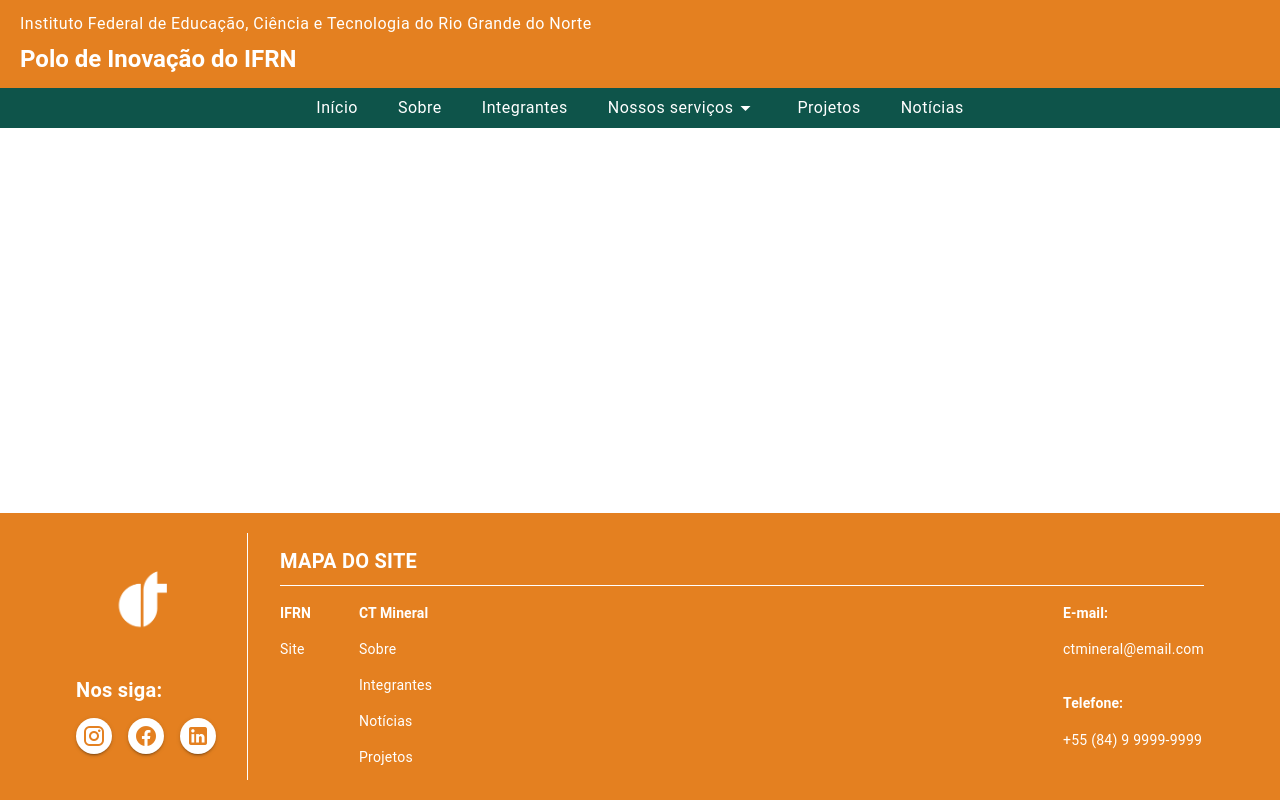
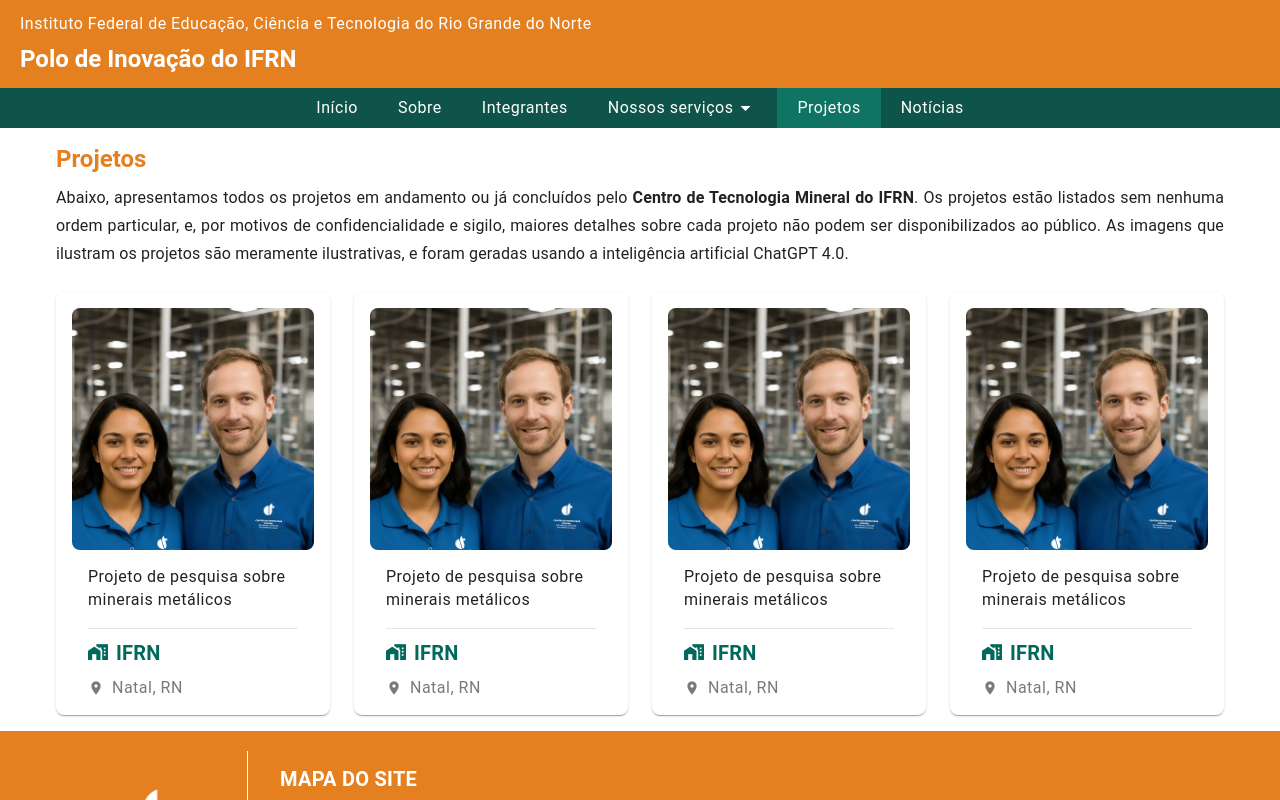
Before and after one commit to ct-mineral/landing-page, a Vue app: page /projetos in a window 1280 px wide. Shown: the top 800 px of the page. Built offline with nearby package versions, Linux system fonts and the light colour scheme.

Commit message:
feat: Implementa visualização de projetos, CardProjectsComponent e roteamento

```diff
--- /dev/null
+++ b/src/components/CardProjectsComponent.vue
@@ -0,0 +1,40 @@
+<script lang="ts" setup>
+  defineProps({
+    nameCompanie: String,
+    descriptionProject: String,
+    imageProject: String,
+    locationCompanie: String,
+  })
+</script>
+
+<template>
+  <v-card class="pa-4 rounded-lg">
+    <div>
+      <v-img :src="imageProject" class="rounded-lg" cover/>
+
+      <div>
+        <v-card-text class="text-body-1">
+          {{ descriptionProject }}
+        </v-card-text>
+
+        <v-divider class="mx-4"></v-divider>
+
+        <v-card-title class="d-flex align-center ga-2 text-teal-darken-3 font-weight-bold">
+          <v-icon icon="mdi-home-city" size="x-small"/>
+          {{ nameCompanie }}
+        </v-card-title>
+
+        <v-card-subtitle class="d-flex align-center ga-2 text-body-1 text-color">
+          <v-icon icon="mdi-map-marker" size="x-small"/>
+          {{ locationCompanie }}
+        </v-card-subtitle>
+      </div>
+    </div>
+  </v-card>
+</template>
+
+<style scoped>
+.color-button {
+  color: #E48020;
+}
+</style>
--- a/src/components/HeaderComponent.vue
+++ b/src/components/HeaderComponent.vue
@@ -56,7 +56,9 @@
           </v-menu>
         </li>
         <li class="pa-0">
-          <a href="#" class="d-block w-100 h-100 py-2 px-5 text-body-2 text-md-body-1">Projetos</a>
+          <router-link to="/projetos" class="d-block w-100 h-100 py-2 px-5 text-body-2 text-md-body-1"
+            >Projetos</router-link
+          >
         </li>
         <li class="pa-0">
           <a href="https://portal.ifrn.edu.br/institucional/polo-de-inovacao-currais-novos/noticias/" class="d-block w-100 h-100 py-2 px-5 text-body-2 text-md-body-1" target="_blank" rel="noopener noreferrer ">Notícias</a>
--- a/src/router/index.ts
+++ b/src/router/index.ts
@@ -37,7 +37,12 @@
       path: '/servicos/testes-fisicos',
       name: 'physical-tests',
       component: () => import('@/views/ServicesView/PhysicalTestsView.vue'),
-    }
+    },
+    {
+      path: '/projetos',
+      name: 'projects',
+      component: () => import('@/views/ProjectsView/ProjectsView.vue'),
+    },
   ],
 })
 
--- /dev/null
+++ b/src/views/ProjectsView/ProjectsView.vue
@@ -0,0 +1,35 @@
+<script lang="ts" setup>
+import CardProjectsComponent from '@/components/CardProjectsComponent.vue';
+
+const projects = [
+  { id: 1, name: 'IFRN', description: 'Projeto de pesquisa sobre minerais metálicos', image: './images/diretores.png', location: 'Natal, RN' },
+  { id: 2, name: 'IFRN', description: 'Projeto de pesquisa sobre minerais metálicos', image: './images/diretores.png', location: 'Natal, RN' },
+  { id: 3, name: 'IFRN', description: 'Projeto de pesquisa sobre minerais metálicos', image: './images/diretores.png', location: 'Natal, RN' },
+  { id: 4, name: 'IFRN', description: 'Projeto de pesquisa sobre minerais metálicos', image: './images/diretores.png', location: 'Natal, RN' },
+]
+</script>
+
+<template>
+  <v-container>
+    <v-row>
+      <v-col cols="12">
+        <h2 class="text-h5 font-weight-bold mb-2 text-color">Projetos</h2>
+        <p class="text-subtitle-2 text-md-subtitle-1 text-justify">Abaixo, apresentamos todos os projetos em andamento ou já concluídos pelo <strong>Centro de Tecnologia Mineral do IFRN</strong>. Os projetos estão listados sem nenhuma ordem particular, e, por motivos de confidencialidade e sigilo, maiores detalhes sobre cada projeto não podem ser disponibilizados ao público. As imagens que ilustram os projetos são meramente ilustrativas, e foram geradas usando a inteligência artificial ChatGPT 4.0.</p>
+      </v-col>
+      <v-col cols="12" md="3" class="d-flex justify-center" v-for="project in projects" :key="project.id">
+        <CardProjectsComponent
+          :nameCompanie="project.name"
+          :descriptionProject="project.description"
+          :imageProject="project.image"
+          :locationCompanie="project.location"
+        />
+      </v-col>
+    </v-row>
+  </v-container>
+</template>
+
+<style scoped>
+.text-color {
+  color: #E48020;
+}
+</style>
```
